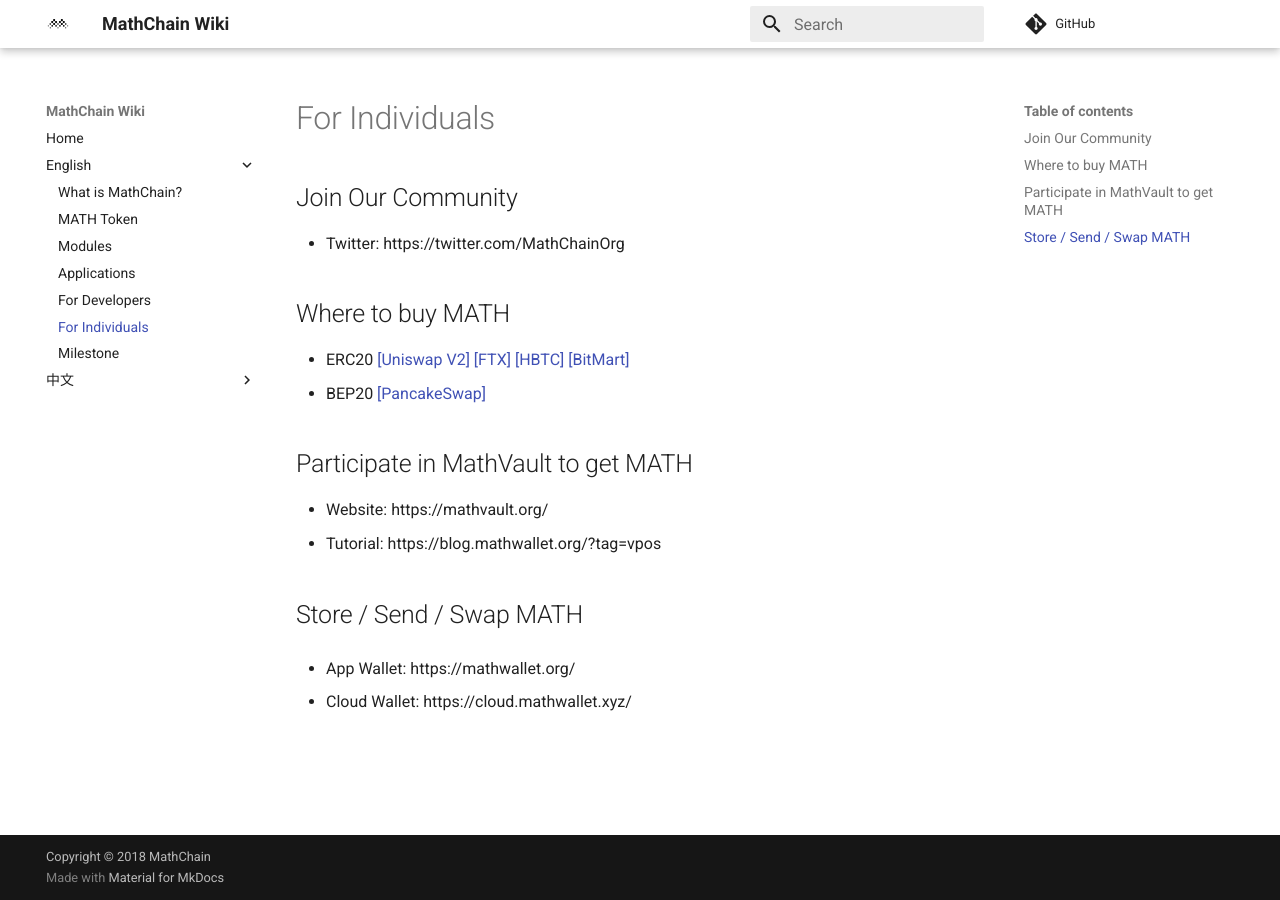
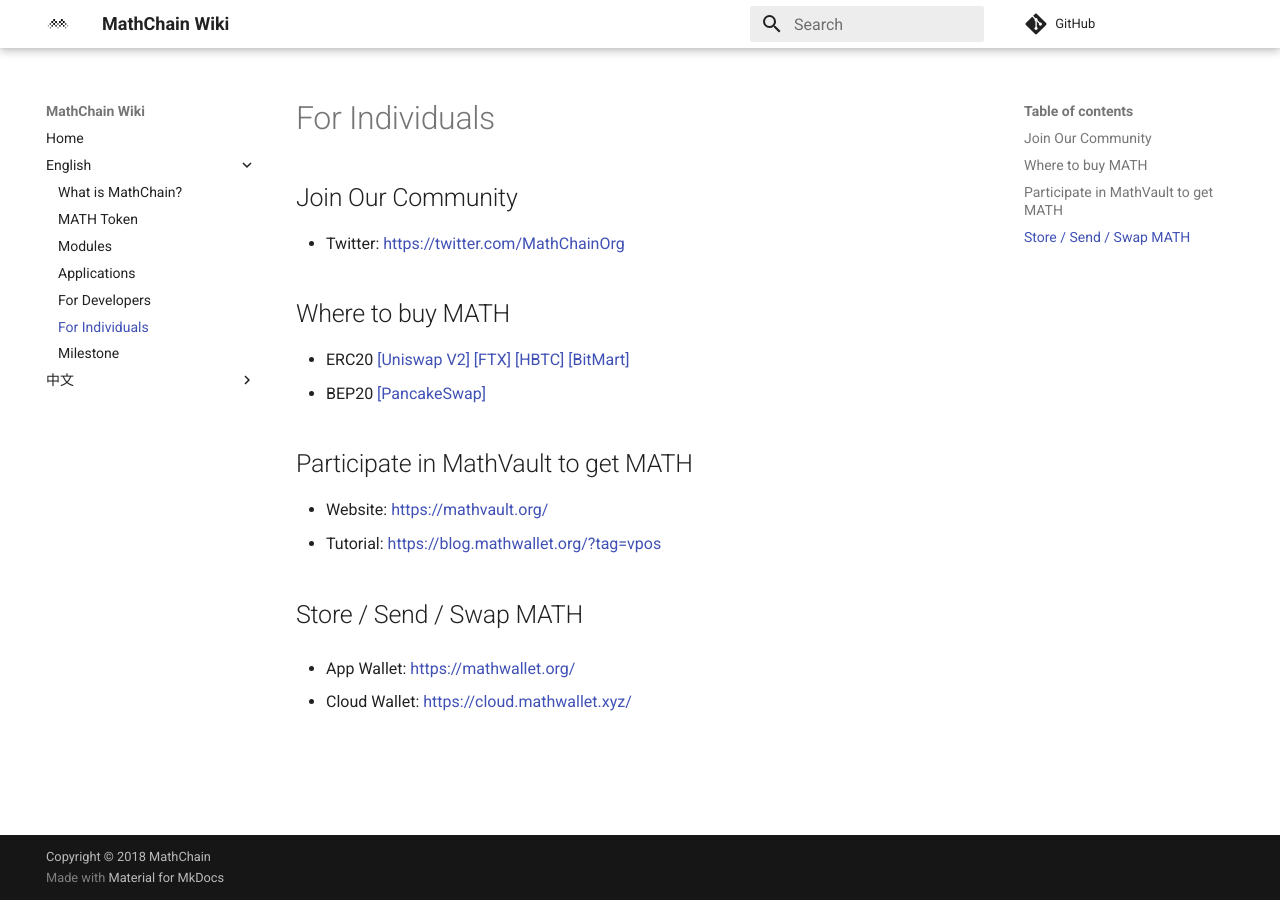
Before and after one commit to mathwallet/docs.mathchain.org, an MkDocs documentation site: the page built from docs/en/for_ind_en.md, in a window 1280 px wide. Built offline with MkDocs 1.6.1 and Material for MkDocs 9.7.7, drawn with Linux system fonts in a browser that asks for light colours; comment, search, counter and statistics services are not loaded; some of the changed lines change nothing that is shown.

Commit message:
Update for_ind_en.md

```diff
--- a/docs/en/for_ind_en.md
+++ b/docs/en/for_ind_en.md
@@ -1,6 +1,6 @@
 ## Join Our Community
 
-- Twitter: https://twitter.com/MathChainOrg
+- Twitter: [https://twitter.com/MathChainOrg](https://twitter.com/MathChainOrg)
 
 ## Where to buy MATH
 
@@ -9,11 +9,11 @@
 
 ## Participate in MathVault to get MATH
 
-- Website: https://mathvault.org/
-- Tutorial: https://blog.mathwallet.org/?tag=vpos
+- Website: [https://mathvault.org/](https://mathvault.org/)
+- Tutorial: [https://blog.mathwallet.org/?tag=vpos](https://blog.mathwallet.org/?tag=vpos)
 
 ## Store / Send / Swap MATH
 
-- App Wallet: https://mathwallet.org/
+- App Wallet: [https://mathwallet.org/](https://mathwallet.org/)
 
-- Cloud Wallet: https://cloud.mathwallet.xyz/
+- Cloud Wallet: [https://cloud.mathwallet.xyz/](https://cloud.mathwallet.xyz/)
```
